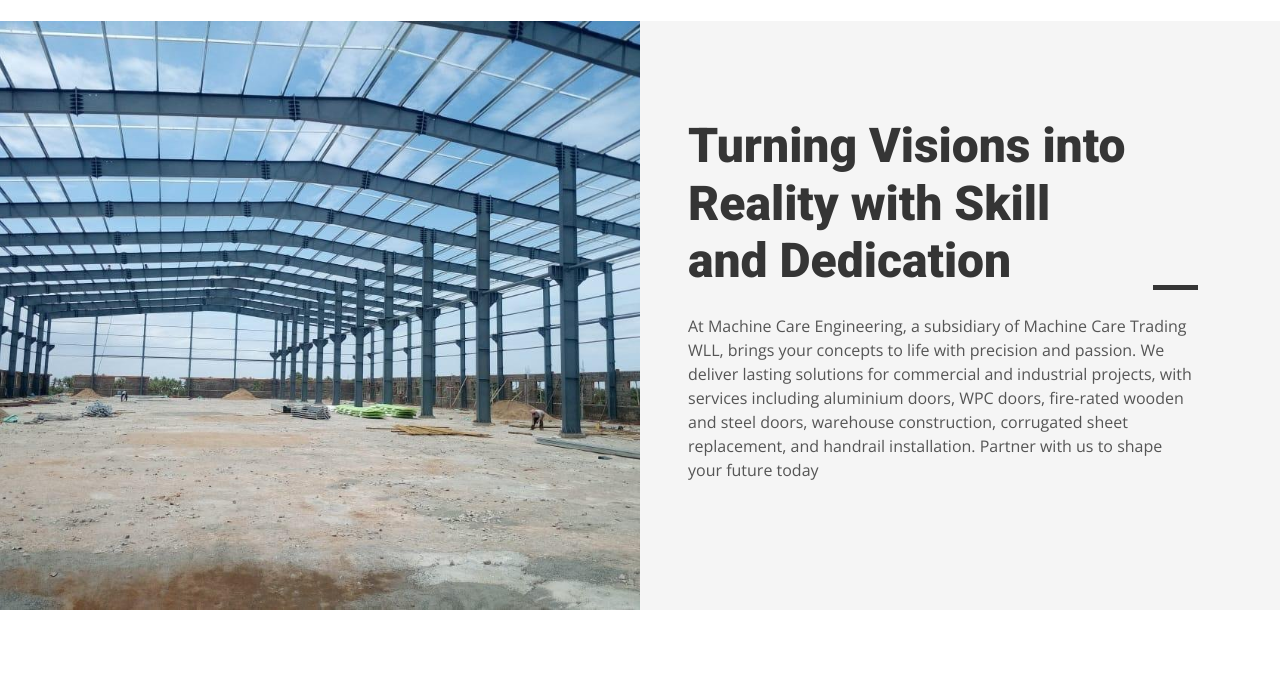
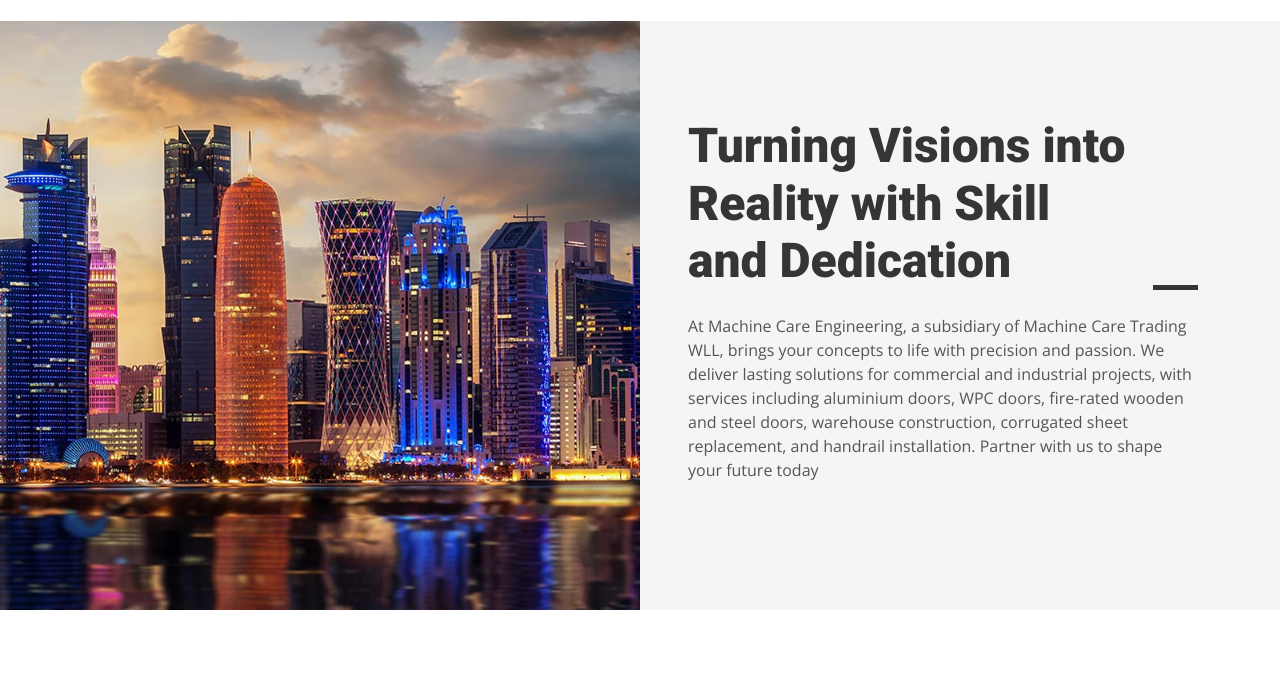
Before and after one commit to KiranJohns/MachineCareEngg, a plain HTML site: page index.html in a window 1280 px wide. Shown: the part 78-757 px from the top of the page. Drawn offline with nearby package versions, Linux system fonts and the light colour scheme.

Commit message:
image change

```diff
--- a/index.html
+++ b/index.html
@@ -171,7 +171,7 @@
             <div class="row g-0 mx-lg-0">
                 <div class="col-lg-6 ps-lg-0" style="min-height: 400px;">
                     <div class="position-relative h-100">
-                        <img class="position-absolute img-fluid w-100 h-100" src="img/new/102.jpg" style="object-fit: cover;" alt="">
+                        <img class="position-absolute img-fluid w-100 h-100" src="img/all/front-2.png" style="object-fit: cover;" alt="">
                     </div>
                 </div>
                 <div class="col-lg-6 about-text py-5 wow fadeIn" data-wow-delay="0.5s">
```
Also changed, not shown: img/all/front-1.webp (added), img/all/front-2.png (added), img/all/ind-1.png (added).
